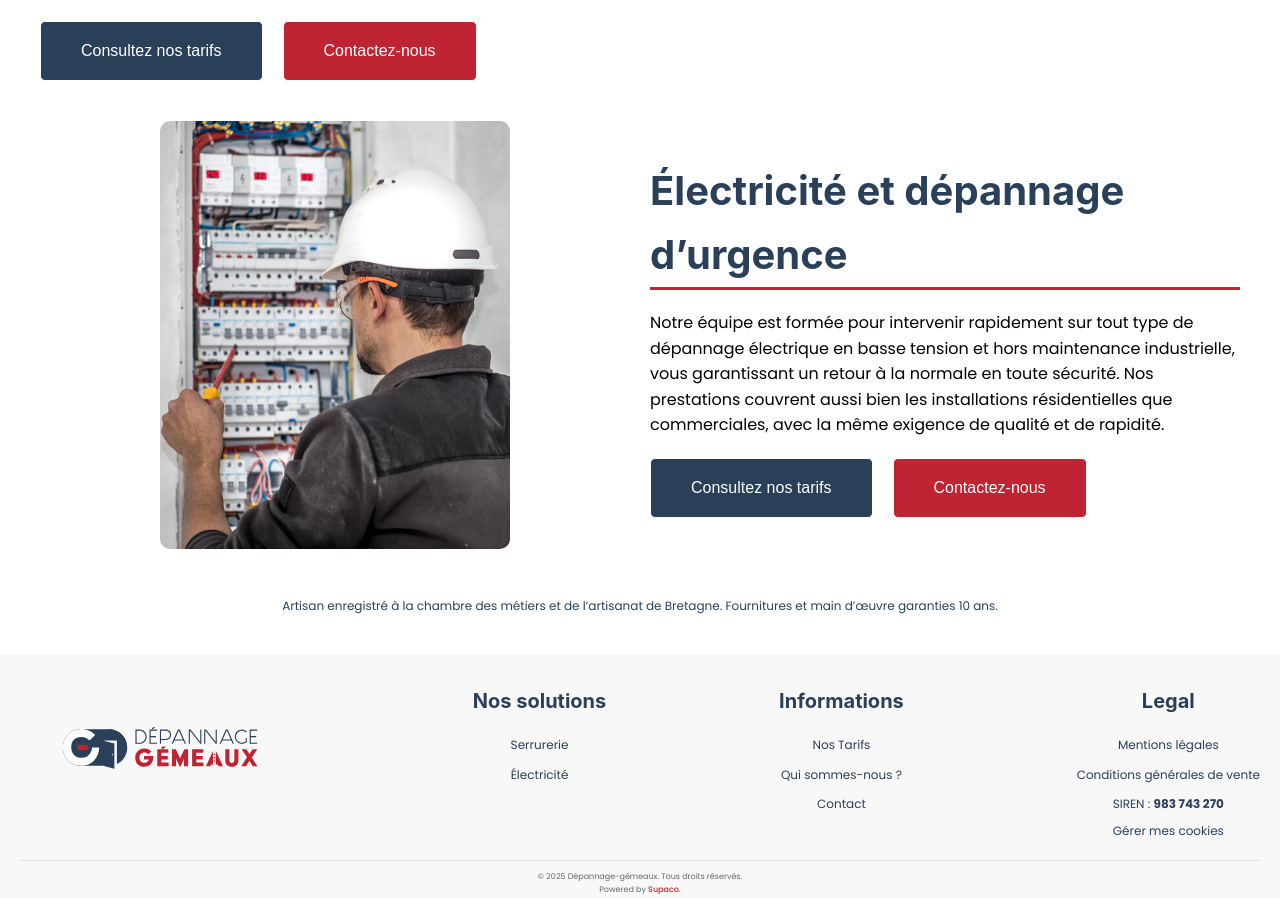
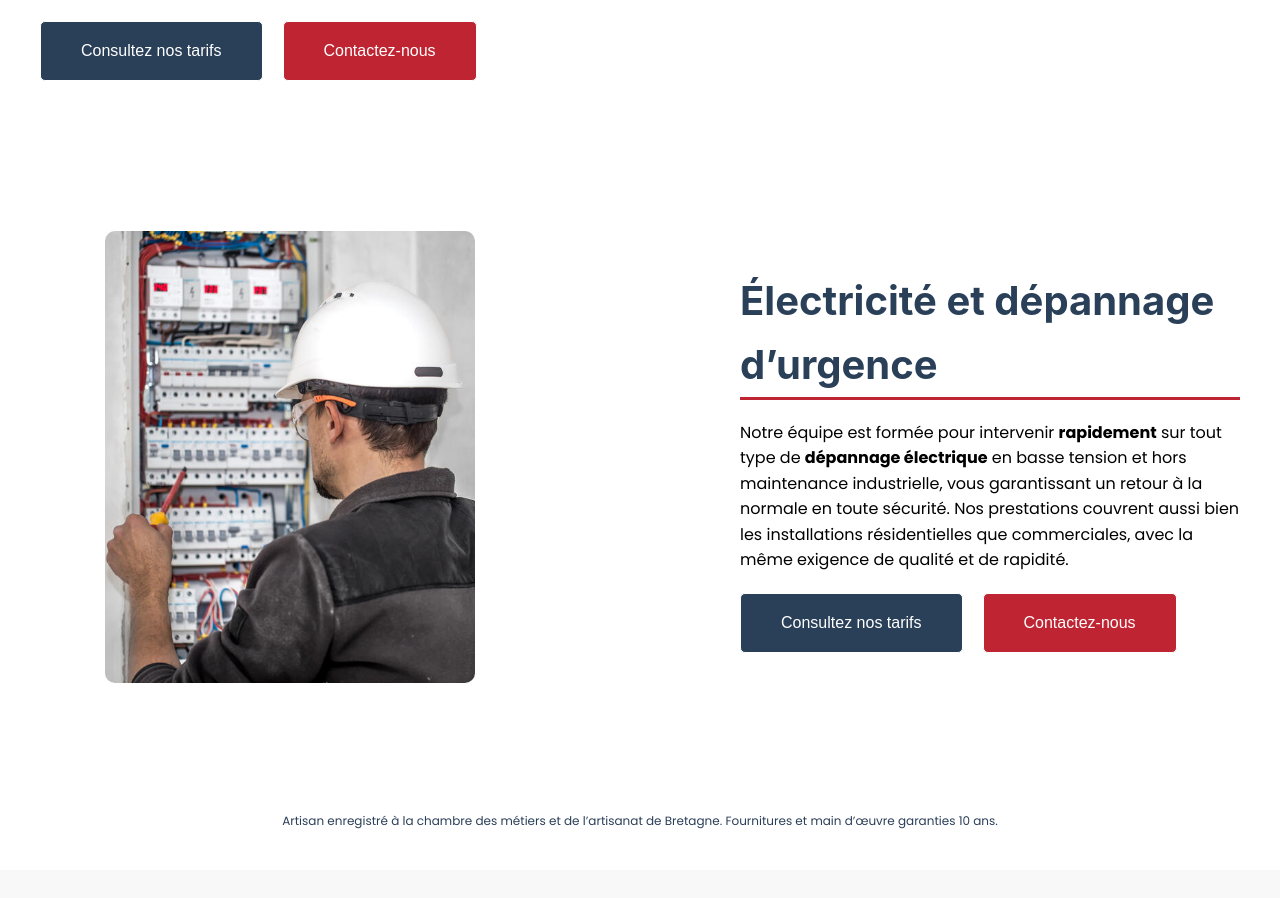
Before and after one commit to SupaKd/depannage-gemeaux, a React (Vite) app: page / in a window 1280 px wide. Shown: the part 2465-3363 px from the top of the page. Built offline with nearby package versions, Linux system fonts and the light colour scheme.

Commit message:
Mise à jour du projet : corrections, ajouts et améliorations

```diff
--- a/src/assets/scss/_avisgoogle.scss
+++ b/src/assets/scss/_avisgoogle.scss
@@ -7,7 +7,7 @@
   &__title {
     font-size: 3.2rem;
     margin-bottom: 2.5rem;
-      color: #2A3F58;
+    color: #2a3f58;
     font-weight: 600;
   }
 
@@ -26,7 +26,7 @@
       gap: 2rem;
       overflow: visible;
       scroll-snap-type: none;
-        margin:0 5rem
+      margin: 0 5rem;
     }
   }
 
@@ -89,27 +89,4 @@
     color: #888;
     margin-top: 0.25rem;
   }
-
-    // Points du slider (mobile uniquement)
-    &__dots {
-      display: flex;
-      justify-content: center;
-      margin-top: 1rem;
-      gap: 0.5rem;
-
-      @media (min-width: 768px) {
-        display: none;
 }
-
-      .dot {
-        width: 10px;
-        height: 10px;
-        border-radius: 50%;
-        background: #ccc;
-
-        &:nth-child(1) {
-          background: #2A3F58;
-        }
-      }
-    }
-  }
--- a/src/assets/scss/_home.scss
+++ b/src/assets/scss/_home.scss
@@ -267,19 +267,21 @@
 
   /* ---------------- SECTION 2 ---------------- */
   .home-section2 {
-    padding: 2rem 2rem 0rem 2rem;
-    margin-top: 2rem;
+    margin: 15rem 2rem 10rem 2rem;
+
 
     &__wrapper {
       display: flex;
       flex-direction: column;
       justify-content: center;
-      gap: 2rem;
+      gap:5rem;
 
       @media (min-width: 768px) {
         flex-direction: row-reverse;
         align-items: center;
         justify-content: center;
+        gap: 20rem;
+
         max-width: 1200px;
       }
     }
@@ -350,7 +352,7 @@
       text-align: center;
 
       img {
-        max-width: 350px;
+        max-width: 370px;
         width: 100%;
         height: auto;
         border-radius: 1rem;
--- a/src/components/AvisGoogle.jsx
+++ b/src/components/AvisGoogle.jsx
@@ -45,12 +45,6 @@ export default function Avis() {
             </div>
           ))}
         </div>
-
-        <div className="avis__dots">
-          {avis.map((_, i) => (
-            <span key={i} className="dot"></span>
-          ))}
-        </div>
       </div>
     </section>
   );
--- a/src/pages/Home.jsx
+++ b/src/pages/Home.jsx
@@ -188,8 +188,8 @@ function Home() {
               <h2>Électricité et dépannage d’urgence</h2>
 
               <p>
-                Notre équipe est formée pour intervenir rapidement sur tout type
-                de dépannage électrique en basse tension et hors maintenance
+                Notre équipe est formée pour intervenir <strong>rapidement</strong> sur tout type
+                de <strong>dépannage électrique</strong> en basse tension et hors maintenance
                 industrielle, vous garantissant un retour à la normale en toute
                 sécurité. Nos prestations couvrent aussi bien les installations
                 résidentielles que commerciales, avec la même exigence de
--- a/src/pages/Serrurerie.jsx
+++ b/src/pages/Serrurerie.jsx
@@ -4,7 +4,6 @@ import { motion } from "framer-motion";
 import Bando from "../components/Bando";
 import Faqserrurerie from "../components/Faqserrurerie";
 import AvisGoogle from "../components/AvisGoogle";
-import GoogleReviews from "../components/GoogleReviews";
 function Serrurerie() {
   const fadeUp = {
     hidden: { opacity: 0, y: 40 },
@@ -115,7 +114,6 @@ function Serrurerie() {
         </div>
       </motion.section>
       <AvisGoogle />
-      <GoogleReviews />
 
       <motion.section
         className="serrurerie-section2"
--- a/src/pages/Tarifs.jsx
+++ b/src/pages/Tarifs.jsx
@@ -2,7 +2,6 @@ import { NavLink } from "react-router-dom";
 import { motion } from "framer-motion";
 import Bando from "../components/Bando";
 import AvisGoogle from "../components/AvisGoogle";
-import GoogleReviews from "../components/GoogleReviews";
 
 const fadeUp = {
   hidden: { opacity: 0, y: 40 },
@@ -117,7 +116,7 @@ function Tarifs() {
               </p>
               <strong>Cylindres :</strong>
               <ul>
-                <li>5G : 50€ (jusqu’a 85 millimetre)</li>
+                <li>5G : 50€ (jusqu’a 85 millimètre)</li>
                 <li>Renforcé contre l’effraction : à partir de 100€</li>
                 <li>
                   Cylindre provisoir : 25€.
@@ -168,7 +167,6 @@ function Tarifs() {
       </motion.section>
 
       <AvisGoogle />
-      <GoogleReviews />
 
       <p className="artisan">
         Artisan enregistré à la chambre des métiers et de l’artisanat de
```
Lines whose indentation alone changed are shown as unchanged.
